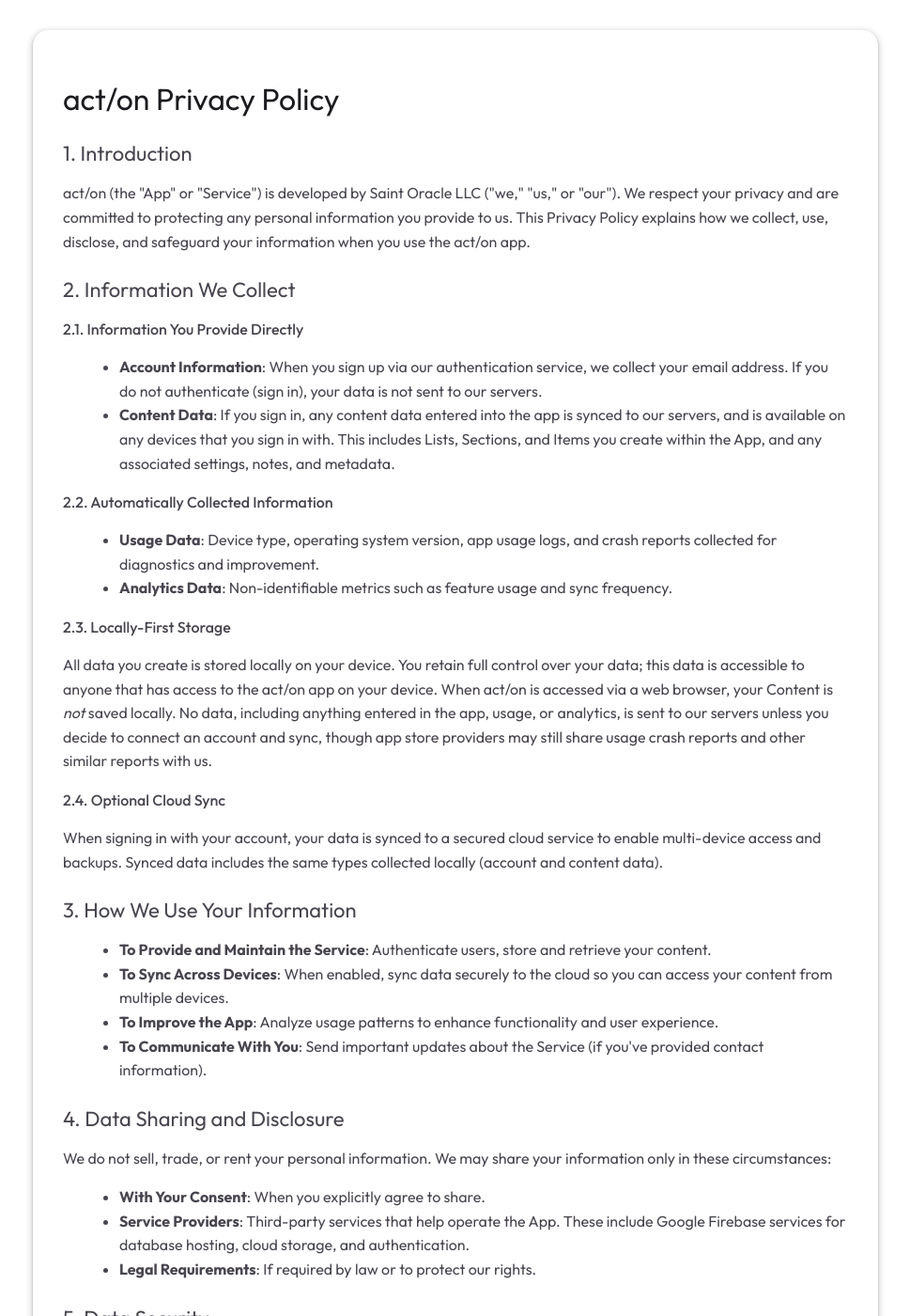
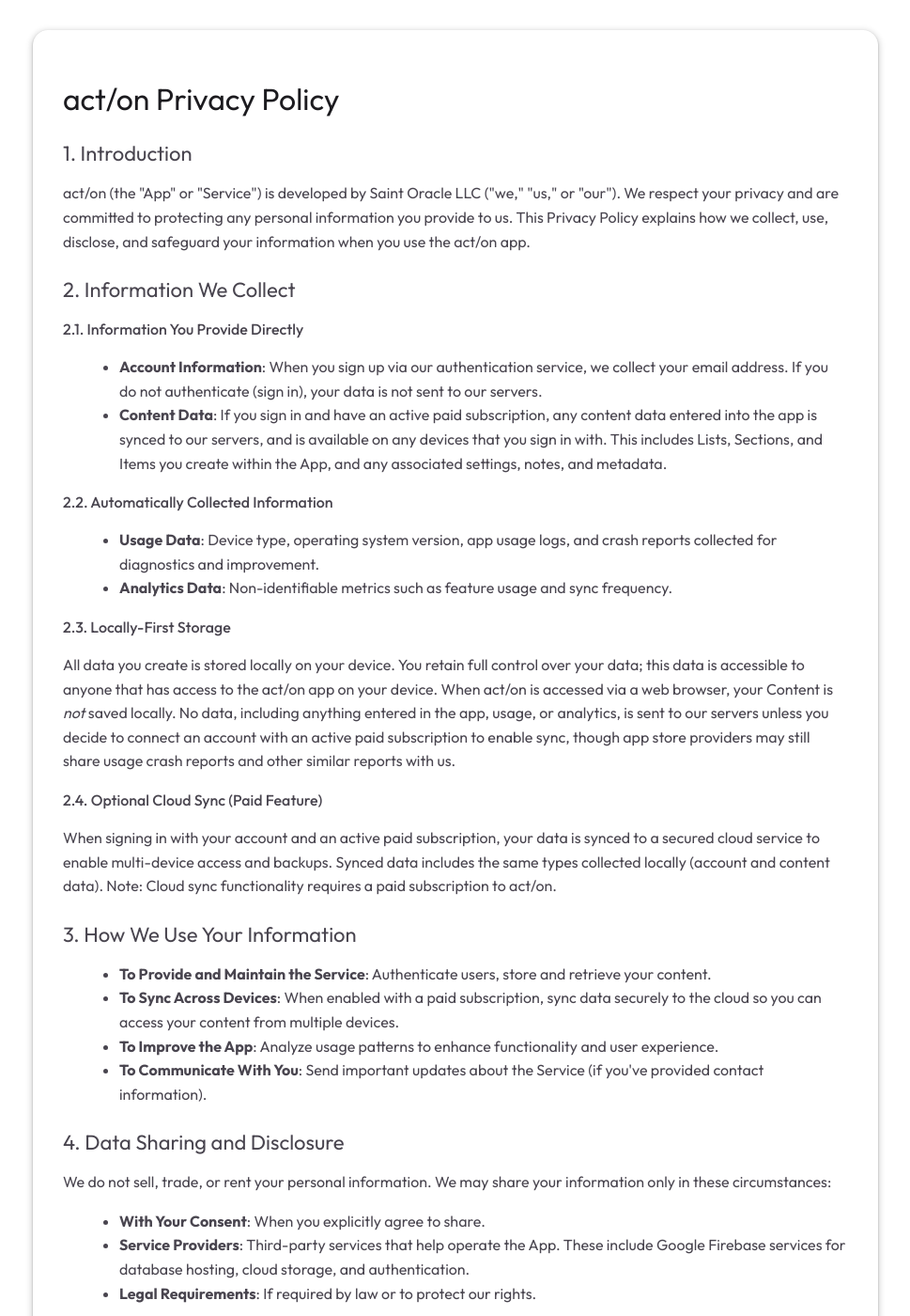
Before and after one commit to saint-oracle/website, a Jekyll site: the page built from act/on/privacy-policy.md, in a window 1280 px wide and 1400 px high. Shown: the whole window at 94% size, without its empty margins (155-1124 px from the left). Built offline with Jekyll 4.4.1, drawn with Linux system fonts in a browser that asks for light colours; some of the changed text lies outside the part shown.

Commit message:
Clarify that syncing requires a paid subsc ription

```diff
--- a/act/on/privacy-policy.md
+++ b/act/on/privacy-policy.md
@@ -95,7 +95,7 @@ title: act/on Privacy Policy
       <h3 class="md-typescale-title-medium">2.1. Information You Provide Directly</h3>
       <ul class="md-typescale-body-large">
         <li><strong>Account Information</strong>: When you sign up via our authentication service, we collect your email address. If you do not authenticate (sign in), your data is not sent to our servers.</li>
-        <li><strong>Content Data</strong>: If you sign in, any content data entered into the app is synced to our servers, and is available on any devices that you sign in with. This includes Lists, Sections, and Items you create within the App, and any associated settings, notes, and metadata.</li>
+        <li><strong>Content Data</strong>: If you sign in and have an active paid subscription, any content data entered into the app is synced to our servers, and is available on any devices that you sign in with. This includes Lists, Sections, and Items you create within the App, and any associated settings, notes, and metadata.</li>
       </ul>
 
       <h3 class="md-typescale-title-medium">2.2. Automatically Collected Information</h3>
@@ -106,18 +106,18 @@ title: act/on Privacy Policy
 
       <h3 class="md-typescale-title-medium">2.3. Locally-First Storage</h3>
       <p class="md-typescale-body-large">
-        All data you create is stored locally on your device. You retain full control over your data; this data is accessible to anyone that has access to the act/on app on your device. When act/on is accessed via a web browser, your Content is <em>not</em> saved locally. No data, including anything entered in the app, usage, or analytics, is sent to our servers unless you decide to connect an account and sync, though app store providers may still share usage crash reports and other similar reports with us.
+        All data you create is stored locally on your device. You retain full control over your data; this data is accessible to anyone that has access to the act/on app on your device. When act/on is accessed via a web browser, your Content is <em>not</em> saved locally. No data, including anything entered in the app, usage, or analytics, is sent to our servers unless you decide to connect an account with an active paid subscription to enable sync, though app store providers may still share usage crash reports and other similar reports with us.
       </p>
 
-      <h3 class="md-typescale-title-medium">2.4. Optional Cloud Sync</h3>
+      <h3 class="md-typescale-title-medium">2.4. Optional Cloud Sync (Paid Feature)</h3>
       <p class="md-typescale-body-large">
-        When signing in with your account, your data is synced to a secured cloud service to enable multi-device access and backups. Synced data includes the same types collected locally (account and content data).
+        When signing in with your account and an active paid subscription, your data is synced to a secured cloud service to enable multi-device access and backups. Synced data includes the same types collected locally (account and content data). Note: Cloud sync functionality requires a paid subscription to act/on.
       </p>
 
       <h2 class="md-typescale-title-large">3. How We Use Your Information</h2>
       <ul class="md-typescale-body-large">
         <li><strong>To Provide and Maintain the Service</strong>: Authenticate users, store and retrieve your content.</li>
-        <li><strong>To Sync Across Devices</strong>: When enabled, sync data securely to the cloud so you can access your content from multiple devices.</li>
+        <li><strong>To Sync Across Devices</strong>: When enabled with a paid subscription, sync data securely to the cloud so you can access your content from multiple devices.</li>
         <li><strong>To Improve the App</strong>: Analyze usage patterns to enhance functionality and user experience.</li>
         <li><strong>To Communicate With You</strong>: Send important updates about the Service (if you've provided contact information).</li>
       </ul>
@@ -142,7 +142,7 @@ title: act/on Privacy Policy
         <li><strong>Access and Portability</strong>: Request a copy of your data.</li>
         <li><strong>Correction</strong>: Update inaccurate information.</li>
         <li><strong>Deletion</strong>: Request deletion of your account and associated data. <a href="/act/on/deleting-account" style="color: var(--md-sys-color-primary, #339fc4ff); text-decoration: underline;">Learn how to delete your account</a></li>
-        <li><strong>Opt-Out</strong>: Disable sync to keep data only on your device. To do this, you can sign out of your account on the Account page within the app.</li>
+        <li><strong>Opt-Out</strong>: Disable sync to keep data only on your device. To do this, you can sign out of your account on the Account page within the app, or simply use the app without a paid subscription.</li>
       </ul>
 
       <h2 class="md-typescale-title-large">7. Children's Privacy</h2>
@@ -176,7 +176,7 @@ title: act/on Privacy Policy
       </div>
 
       <div class="legal-footer">
-        <p class="md-typescale-body-medium">Last updated: September 08, 2025</p>
+        <p class="md-typescale-body-medium">Last updated: September 09, 2025</p>
       </div>
 
       <a href="/" class="back-button md-typescale-label-large">
```
